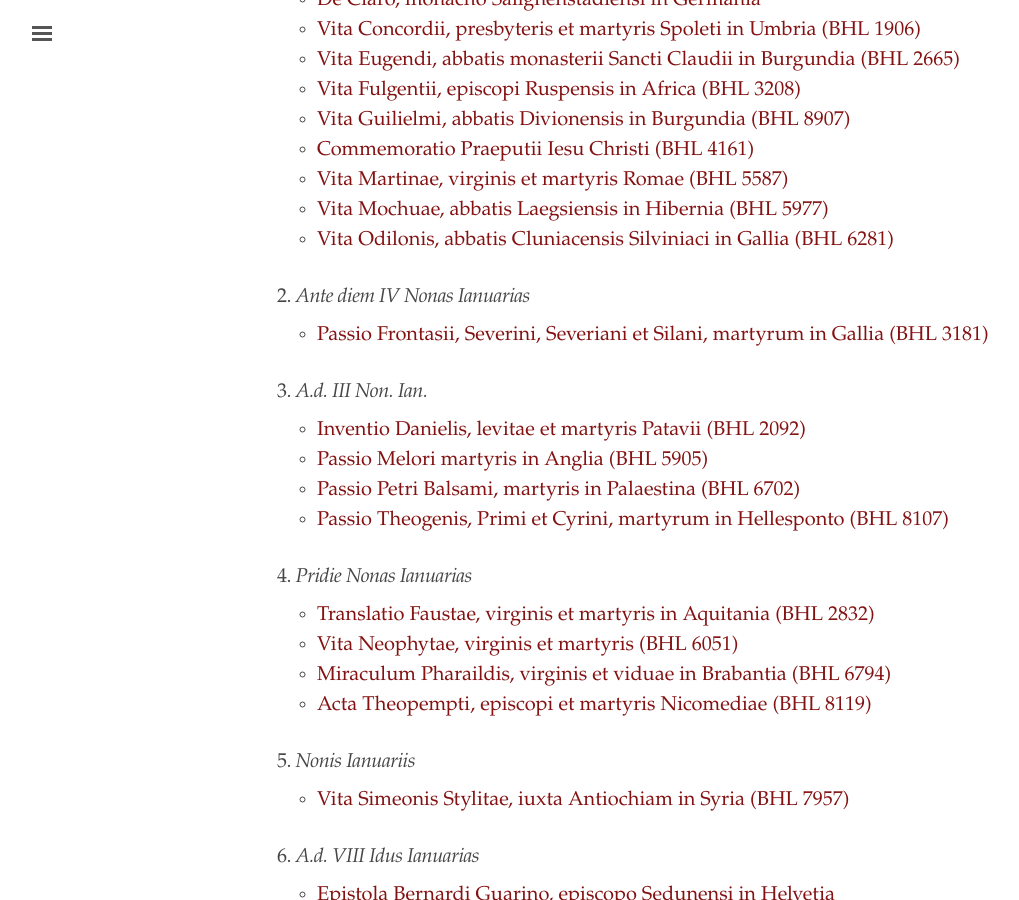
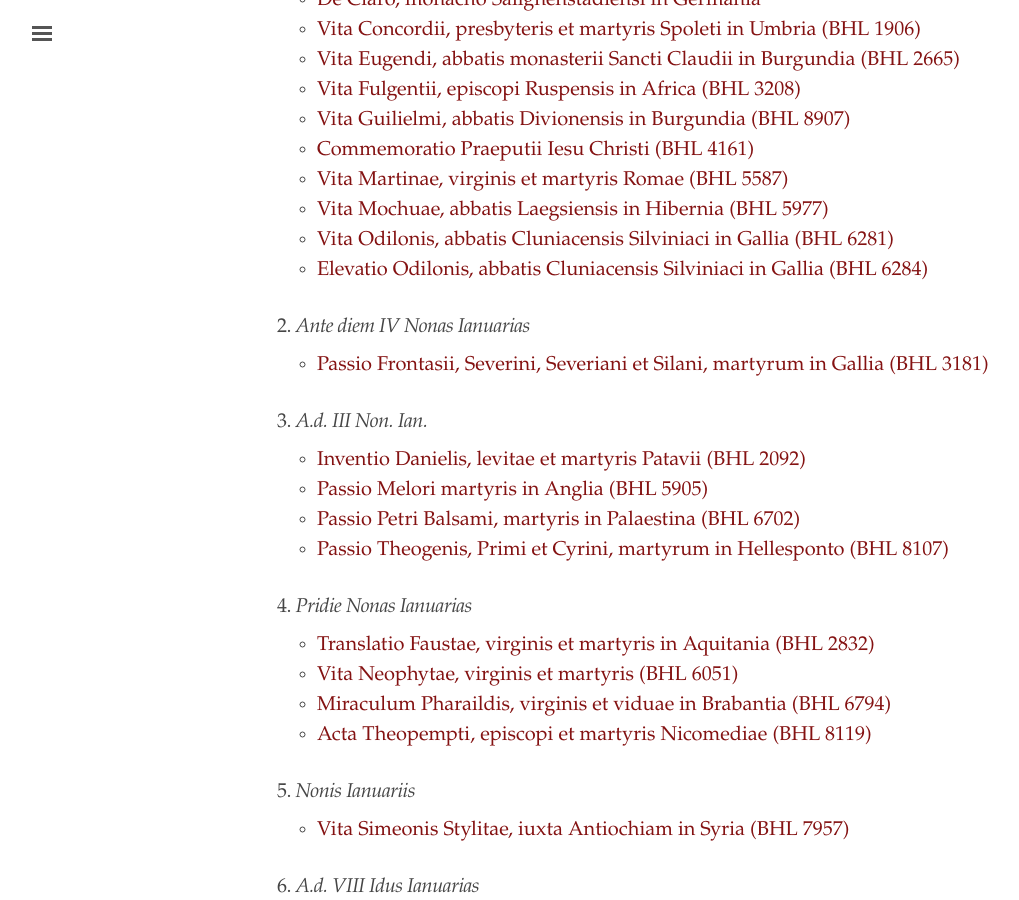
Before and after one commit to cjkoepke1/latin-hagiography, a Jekyll site: the page built from index.md, in a window 1280 px wide and 900 px high, scrolled down 590 px. Shown: the whole window, without its empty margins (3-1022 px from the left). Built offline with Jekyll 4.4.1, drawn with Linux system fonts in a browser that asks for light colours.

Commit message:
Added Elevatio Odilonis

```diff
--- a/index.md
+++ b/index.md
@@ -25,6 +25,7 @@ title: "Latin Hagiography"
 - [Vita Martinae, virginis et martyris Romae (BHL 5587)](https://cjkoepke1.github.io/latin-hagiography/texts/vita-martinae/)
 - [Vita Mochuae, abbatis Laegsiensis in Hibernia (BHL 5977)](https://cjkoepke1.github.io/latin-hagiography/texts/vita-mochuae/)
 - [Vita Odilonis, abbatis Cluniacensis Silviniaci in Gallia (BHL 6281)](https://cjkoepke1.github.io/latin-hagiography/texts/vita-odilonis/)
+- [Elevatio Odilonis, abbatis Cluniacensis Silviniaci in Gallia (BHL 6284)](https://cjkoepke1.github.io/latin-hagiography/texts/elevatio-odilonis/)
 
 ### 2. *Ante diem IV Nonas Ianuarias*
 
```
